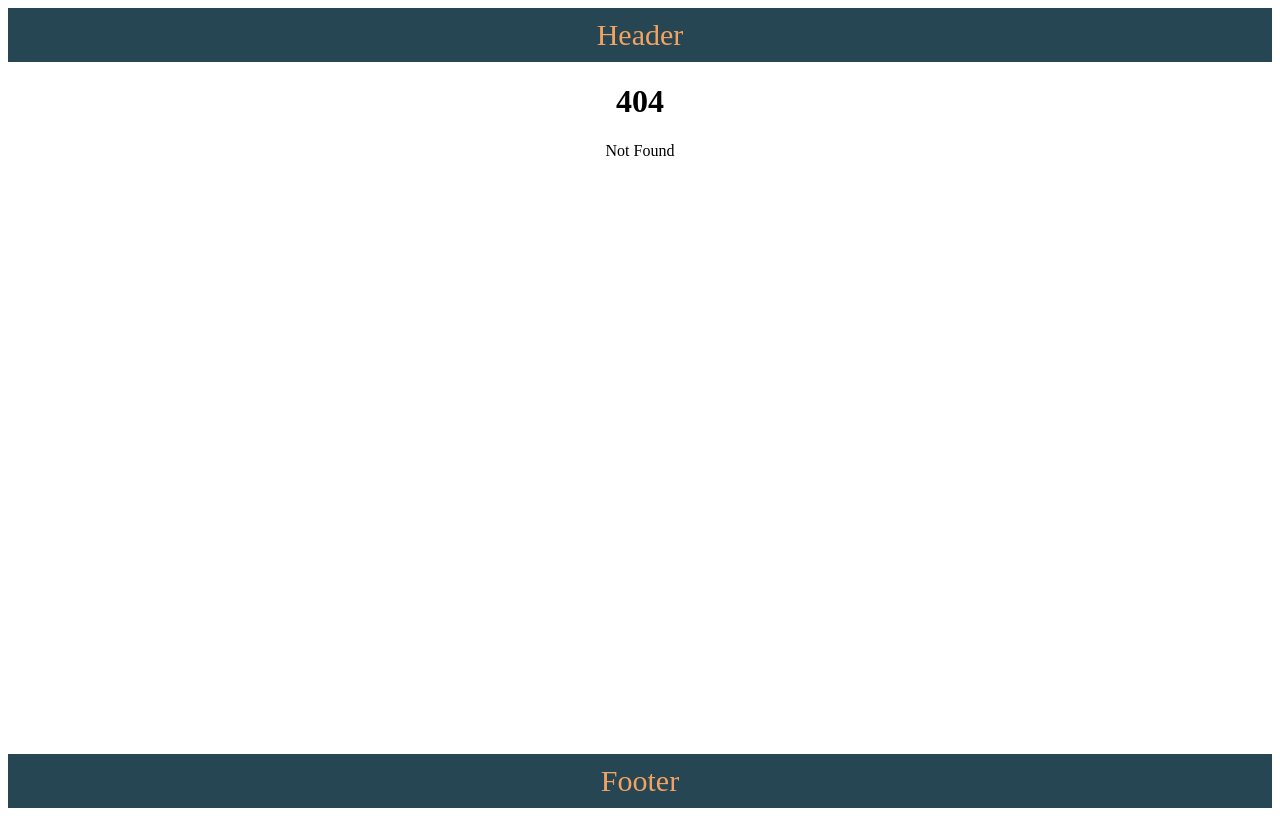
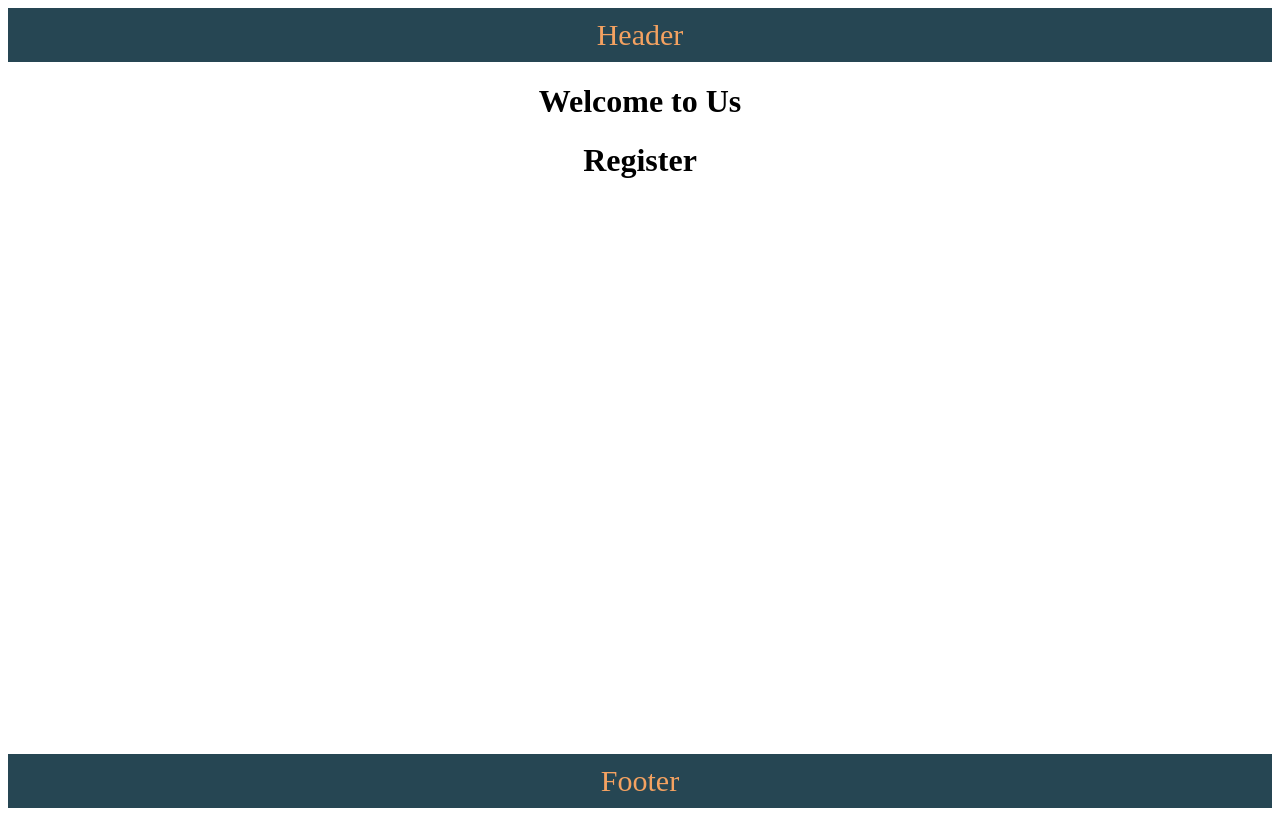
Before and after one commit to kamranlatifch/svelte-kit-practice, a SvelteKit app: page /register in a window 1280 px wide. Before the commit this address had no page. Built offline with nearby package versions, Linux system fonts and the light colour scheme.

Commit message:
14: Layout Groups

```diff
--- /dev/null
+++ b/src/routes/(auth)/+layout.svelte
@@ -0,0 +1,2 @@
+<h1>Welcome to Us</h1>
+<slot />
--- /dev/null
+++ b/src/routes/(auth)/login/+page.svelte
@@ -0,0 +1 @@
+<h1>Login</h1>
--- /dev/null
+++ b/src/routes/(auth)/register/+page.svelte
@@ -0,0 +1 @@
+<h1>Register</h1>
```
